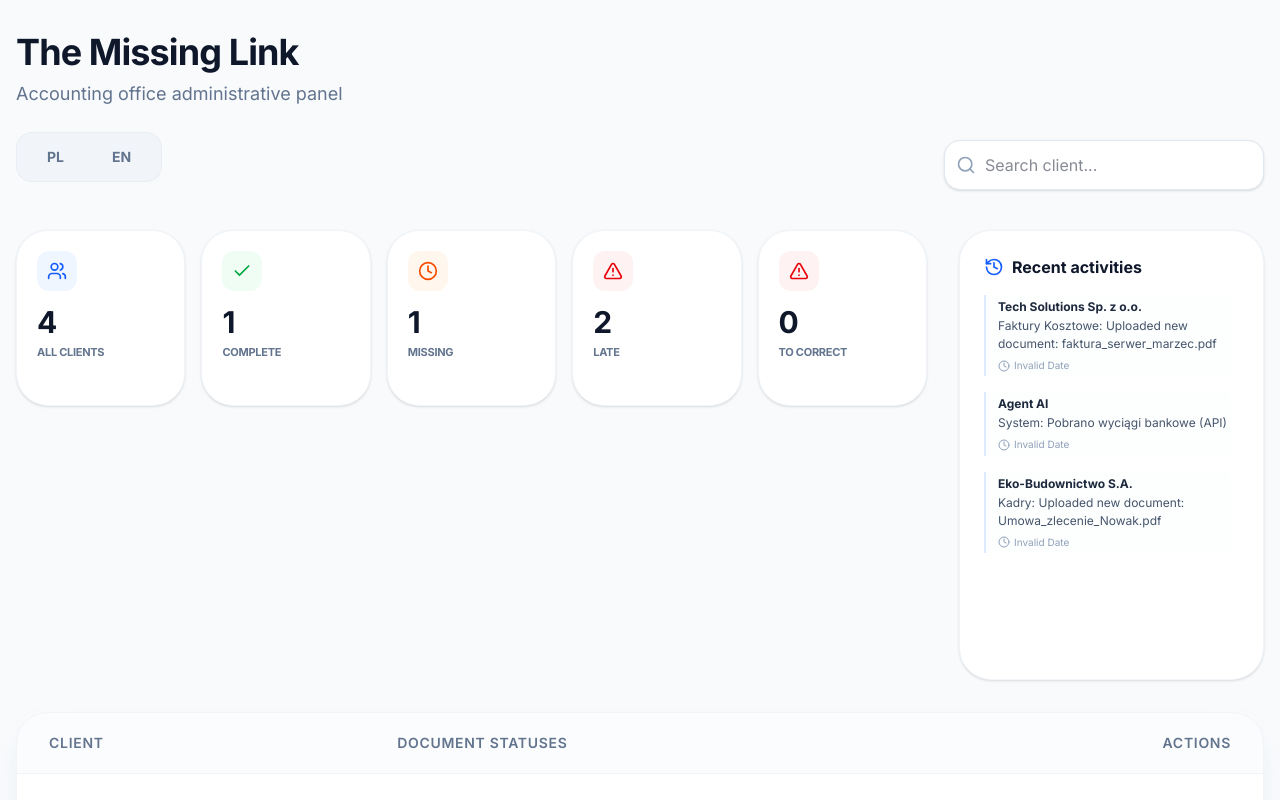
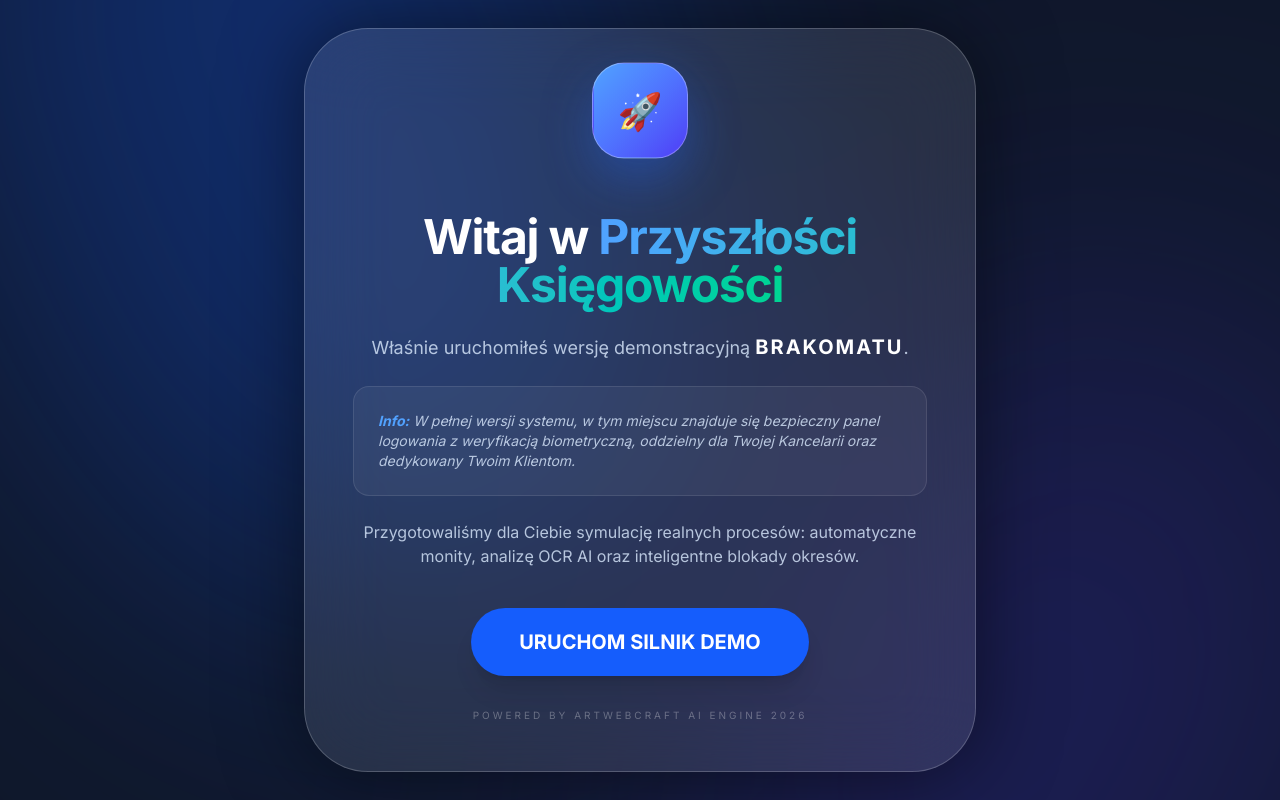
Before and after one commit to Arcziwald/CustomerAccounting, a React (Vite) app: page / in a window 1280 px wide. Shown: the top 800 px of the page. Built offline with nearby package versions, Linux system fonts and the light colour scheme.

Commit message:
add welcome box

```diff
--- a/src/components/Dashboard.tsx
+++ b/src/components/Dashboard.tsx
@@ -1,4 +1,4 @@
-import React, { useState } from 'react';
+import React, { useEffect, useState } from 'react';
 import { Client, STATUS_COLORS, DocumentStatus, OCRRecord } from '../types';
 import { Bell, Copy, Check, ExternalLink, Search, Settings2, Plus, Trash2, X, Users, Clock, AlertTriangle, Folder, Lock, Unlock, History, ChevronDown, Download, Eye, FileText, Info } from 'lucide-react';
 import { motion, AnimatePresence } from 'framer-motion';
@@ -20,6 +20,7 @@ interface DashboardProps {
   updateOCRStatus: (recordId: string, newStatus: 'Oczekiwanie' | 'Do weryfikacji' | 'Zweryfikowano' | 'Odrzucone') => void;
   analyzeDocument: (recordId: string) => void;
   addActivity: (clientName: string, action: string, detail: string) => void;
+
 }
 
 export default function Dashboard({
@@ -41,6 +42,26 @@ export default function Dashboard({
   const [newDocLabel, setNewDocLabel] = useState('');
   const [viewingFilesDocId, setViewingFilesDocId] = useState<string | null>(null);
   const [previewDoc, setPreviewDoc] = useState<OCRRecord | null>(null);
+
+
+
+// Używamy prostego stanu bez funkcji sprawdzającej wewnątrz useState
+  const [showWelcome, setShowWelcome] = useState(false);
+
+  // Sprawdzamy sesję TYLKO RAZ po pełnym załadowaniu komponentu
+  useEffect(() => {
+    const isDone = sessionStorage.getItem('brakomat_done');
+    if (!isDone) {
+      setShowWelcome(true);
+    }
+  }, []);
+
+  // Funkcja, która fizycznie "ubija" okno i zapisuje ślad
+  const handleFinalClose = () => {
+    sessionStorage.setItem('brakomat_done', 'true');
+    setShowWelcome(false);
+  };
+
 
   const handleNudge = async (client: any) => {
 // 1. Treść wiadomości od Agenta
@@ -197,14 +218,18 @@ export default function Dashboard({
         {/* Lewa strona: Karty Statystyk (5 kart) */}
         <div className="w-full lg:w-3/4 grid grid-cols-1 sm:grid-cols-2 xl:grid-cols-5 gap-4">
           {[
-            { label: t('stats.all'), value: stats.total, icon: Users, color: 'text-blue-600', bg: 'bg-blue-50' },
-            { label: t('stats.complete'), value: stats.complete, icon: Check, color: 'text-green-600', bg: 'bg-green-50' },
-            { label: t('stats.missing'), value: stats.missing, icon: Clock, color: 'text-orange-600', bg: 'bg-orange-50' },
-            { label: t('stats.late'), value: stats.late, icon: AlertTriangle, color: 'text-red-600', bg: 'bg-red-50' },
-            { label: t('stats.to_correct'), value: stats.toCorrect, icon: AlertTriangle, color: 'text-red-600', bg: 'bg-red-50' }
+  { label: t('stats.all'), value: stats.total, icon: Users, color: 'text-blue-600', bg: 'bg-blue-50', border: 'hover:border-blue-400' },
+  { label: t('stats.complete'), value: stats.complete, icon: Check, color: 'text-green-600', bg: 'bg-green-50', border: 'hover:border-green-400' },
+  { label: t('stats.missing'), value: stats.missing, icon: Clock, color: 'text-orange-600', bg: 'bg-orange-50', border: 'hover:border-orange-400' },
+  { label: t('stats.late'), value: stats.late, icon: AlertTriangle, color: 'text-red-600', bg: 'bg-red-50', border: 'hover:border-red-400' },
+  { label: t('stats.to_correct'), value: stats.toCorrect, icon: AlertTriangle, color: 'text-red-600', bg: 'bg-red-50', border: 'hover:border-red-400' }
 ].map((item, idx) => (
-            <div key={idx} className="bg-white p-5 rounded-[2rem] border border-slate-100 shadow-sm flex flex-col h-44 transition-all hover:border-blue-200">
-              <div className={`w-10 h-10 ${item.bg} ${item.color} rounded-xl flex items-center justify-center mb-4 shrink-0`}>
+  <motion.div
+    key={idx}
+    whileHover={{ y: -5, scale: 1.02 }}
+    className={`bg-white/70 backdrop-blur-md p-5 rounded-[2rem] border border-slate-100 shadow-sm flex flex-col h-44 transition-all ${item.border} hover:shadow-xl hover:shadow-slate-200/50 cursor-default`}
+  >
+    <div className={`w-10 h-10 ${item.bg} ${item.color} rounded-xl flex items-center justify-center mb-4 shrink-0 shadow-inner`}>
       <item.icon className="w-5 h-5" />
     </div>
     <div className="flex flex-col flex-grow justify-start">
@@ -213,7 +238,7 @@ export default function Dashboard({
         {item.label}
       </div>
     </div>
-            </div>
+  </motion.div>
 ))}
         </div>
 
@@ -737,6 +762,85 @@ export default function Dashboard({
         &copy; ArtWebCraft 2026 | {t('footer.system_name')} - {t('footer.system_description')}
       </footer>
     </div>
+
+<AnimatePresence>
+  {showWelcome && (
+    <motion.div
+      initial={{ opacity: 0 }}
+      animate={{ opacity: 1 }}
+      exit={{ opacity: 0 }}
+      className="fixed inset-0 z-[999] flex items-center justify-center p-4 overflow-hidden"
+    >
+      {/* Dynamiczne tło Aurora w ruchu */}
+      <div className="absolute inset-0 bg-[#0f172a]" />
+      <motion.div
+        animate={{
+          scale: [1, 1.2, 1],
+          rotate: [0, 90, 0],
+        }}
+        transition={{ duration: 20, repeat: Infinity }}
+        className="absolute -top-[20%] -left-[10%] w-[70%] h-[70%] bg-blue-600/30 rounded-full blur-[120px]"
+      />
+      <motion.div
+        animate={{
+          scale: [1, 1.3, 1],
+          rotate: [0, -90, 0],
+        }}
+        transition={{ duration: 15, repeat: Infinity, delay: 2 }}
+        className="absolute -bottom-[20%] -right-[10%] w-[60%] h-[60%] bg-indigo-600/20 rounded-full blur-[120px]"
+      />
+
+      <motion.div
+        initial={{ y: 50, opacity: 0, scale: 0.8, rotateX: 20 }}
+        animate={{ y: 0, opacity: 1, scale: 1, rotateX: 0 }}
+        exit={{ y: -50, opacity: 0, scale: 1.1 }}
+        transition={{ type: "spring", damping: 20 }}
+        className="relative max-w-2xl w-full bg-white/10 backdrop-blur-[40px] p-12 rounded-[4rem] shadow-[0_0_80px_rgba(0,0,0,0.5)] border border-white/20 text-center"
+        style={{ transformStyle: 'preserve-3d', perspective: '1000px' }}
+      >
+        {/* Pływający element 3D (Ikona) */}
+        <motion.div
+          animate={{ y: [0, -15, 0] }}
+          transition={{ duration: 4, repeat: Infinity, ease: "easeInOut" }}
+          className="w-24 h-24 bg-gradient-to-br from-blue-400 to-indigo-600 rounded-[2rem] flex items-center justify-center mx-auto mb-10 shadow-[0_20px_50px_rgba(37,99,235,0.4)] border border-white/30"
+        >
+          <div className="text-4xl">🚀</div>
+        </motion.div>
+
+        <h2 className="text-4xl md:text-5xl font-black text-white mb-6 tracking-tight">
+          Witaj w <span className="text-transparent bg-clip-text bg-gradient-to-r from-blue-400 to-emerald-400">Przyszłości Księgowości</span>
+        </h2>
+
+        <div className="space-y-6 text-blue-100/80 text-lg leading-relaxed mb-10">
+          <p>
+            Właśnie uruchomiłeś wersję demonstracyjną <span className="text-white font-bold text-xl uppercase tracking-widest">Brakomatu</span>.
+          </p>
+          <div className="bg-white/5 rounded-2xl p-6 border border-white/10 text-sm text-left italic">
+            <span className="text-blue-400 font-bold">Info:</span> W pełnej wersji systemu, w tym miejscu znajduje się bezpieczny
+            panel logowania z weryfikacją biometryczną, oddzielny dla Twojej Kancelarii oraz dedykowany Twoim Klientom.
+          </div>
+          <p className="text-base">
+            Przygotowaliśmy dla Ciebie symulację realnych procesów: automatyczne monity, analizę OCR AI oraz inteligentne blokady okresów.
+          </p>
+        </div>
+
+        <motion.button
+          whileHover={{ scale: 1.02 }}
+          whileTap={{ scale: 0.98 }}
+          onClick={handleFinalClose} // <--- TO MUSI BYĆ TA NAZWA
+          className="group relative px-12 py-5 bg-blue-600 text-white rounded-full font-black text-xl shadow-xl"
+        >
+          URUCHOM SILNIK DEMO
+        </motion.button>
+
+        <p className="mt-8 text-[10px] text-white/30 uppercase tracking-[0.3em]">
+          Powered by ArtWebCraft AI Engine 2026
+        </p>
+      </motion.div>
+    </motion.div>
+  )}
+</AnimatePresence>
+
 </div>
 );
 }
```
Lines whose indentation alone changed are shown as unchanged.
